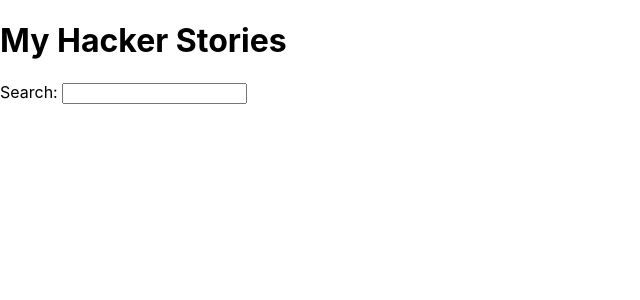
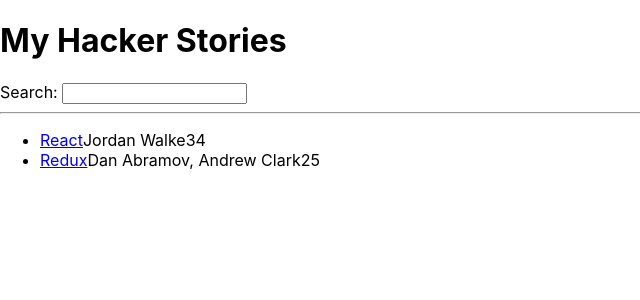
Before and after one commit to cscott828/ctd-hacker-stories, a React (Create React App) app: page / in a window 1280 px wide. Shown: the top 300 px of the page, without its empty margins (0-640 px from the left). Built offline with nearby package versions, Linux system fonts and the light colour scheme.

Commit message:
list and search component basics

```diff
--- a/src/App.js
+++ b/src/App.js
@@ -1,16 +1,56 @@
 import * as React from 'react';
 
-
+const list = [
+  {
+    title: 'React',
+    url: 'https://reactjs.org/',
+    author: 'Jordan Walke',
+    num_comments: 3,
+    points: 4,
+    objectID: 0,
+  },
+  {
+    title: 'Redux',
+    url: 'https://redux.js.org/',
+    author: 'Dan Abramov, Andrew Clark',
+    num_comments: 2,
+    points: 5,
+    objectID: 1,
+  },
+];
 
 const App = () => (
   <div>
     <h1>My Hacker Stories</h1>
 
+    <Search />
+
+    <hr />
+
+    <List />
+  </div>
+);
+
+const Search = () => (
+  <div>
     <label htmlFor="search">Search: </label>
     <input id="search" type="text" />
   </div>
 );
 
-
+const List = () => (
+  <ul>
+    {list.map((item) => (
+      <li key={item.objectID}>
+        <span>
+          <a href={item.url}>{item.title}</a>
+        </span>
+        <span>{item.author}</span>
+        <span>{item.num_comments}</span>
+        <span>{item.points}</span>
+      </li>
+    ))}
+  </ul>
+);
 
 export default App;
```
